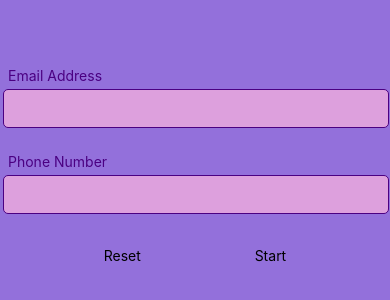
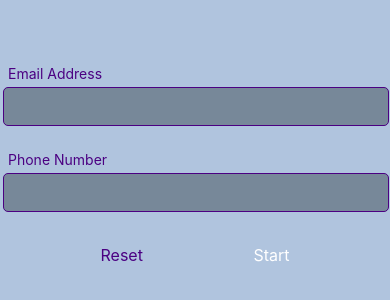
Before and after one commit to ruilinlin/CS5520_assignment2, a React Native app: screen /StartScreen in a window 390 px wide. Shown: the part 256-556 px from the top of the page. Built offline with nearby package versions, Linux system fonts and the light colour scheme.

Commit message:
adjust the style difference in addan activity page

```diff
--- a/components/Button.js
+++ b/components/Button.js
@@ -3,29 +3,31 @@ import { TouchableOpacity, Text, StyleSheet } from 'react-native';
 import colors from '../components/Color';
 
 const CustomButton = ({ title, onPress, disabled, style }) => {
-  const buttonStyle = disabled ? styles.buttonDisabled : styles.button;
+  const textStyle = disabled ? styles.textDisabled : styles.text;
+  const buttonContainer = styles.buttonContainer;
 
   return (
     <TouchableOpacity
       onPress={onPress}
       disabled={disabled}
-      style={[buttonStyle , style]} // Combine button style with custom style
+      style={[buttonContainer , style]} // Combine button style with custom style
     >
-      <Text>{title}</Text>
+      <Text style={textStyle}>{title}</Text>
     </TouchableOpacity>
   );
 };
 
 const styles = StyleSheet.create({
-  button: {
+  buttonContainer: {
+    padding: 10,
+  },
+  text: {
     fontSize: 16,
-    padding: 10,
-    Color: colors.text,
+    color: colors.text,
   },
-  buttonDisabled: {
+  textDisabled: {
     fontSize: 16,
-    padding: 10,
-    Color: colors.unabletext,
+    color: colors.unabletext,
   },
 });
 
--- a/components/Color.js
+++ b/components/Color.js
@@ -2,11 +2,11 @@
 const colors = {
   header: '#191970',
   title:"#f8f8ff",
-  unabletext: '#c71585',
+  unabletext: "white",
   cancleext: '#f8f8ff',
-  background: '#9370db',
+  background: '#b0c4de',
   inputbox:"#4b0082",
-  inputboxcolor:"#dda0dd",
+  inputboxcolor:"#778899",
   text: '#4b0082',
   inputtext: '#4b0082',
   error: '#ffd700',
--- a/components/Header.js
+++ b/components/Header.js
@@ -39,7 +39,7 @@ const styles = StyleSheet.create({
     flexDirection: 'row',
   },
   buttonContainer:{
-    paddingHorizontal: 20,
+    paddingHorizontal: 5,
   },
   headerText: {
     color: colors.title,
--- a/components/Input.js
+++ b/components/Input.js
@@ -1,36 +1,39 @@
 import React, { useState } from 'react';
-import { View, Text, TextInput, StyleSheet, Platform } from 'react-native';
+import { View, Text, TextInput, StyleSheet, Platform, TouchableOpacity } from 'react-native';
+import DateTimePicker from '@react-native-community/datetimepicker';
 import DropDownPicker from 'react-native-dropdown-picker';
-import DateTimePicker from '@react-native-community/datetimepicker';
 import colors from '../components/Color';
 
-const Input = ({ title, inputHandler, value, items = null, isDateInput = false }) => {
+const Input = ({ title, inputHandler, value, items = null,isDateInput = false }) => {
+  const [showDatePicker, setShowDatePicker] = useState(false);
+  const [date, setDate] = useState(value ? new Date(value) : new Date());
   const [open, setOpen] = useState(false);
   const [selectedItem, setSelectedItem] = useState(value);
-  const [showDatePicker, setShowDatePicker] = useState(false);
-  const [date, setDate] = useState(value ? new Date(value) : new Date());
 
-  // Handle date change for DateTimePicker
+  const dynamicDropdownStyle = open ? { zIndex: 3000 } : { zIndex: 1 };
+
+  const showDatepicker = () => {
+    setShowDatePicker(true);
+  };
+
   const handleDateChange = (event, selectedDate) => {
     const currentDate = selectedDate || date;
-    setShowDatePicker(Platform.OS === 'ios');
+    setShowDatePicker(Platform.OS === 'ios' ? true : false); // On Android, the picker will close automatically
     setDate(currentDate);
-    inputHandler(currentDate.toISOString());
+    inputHandler(currentDate.toDateString()); // Pass the selected date in YYYY-MM-DD format
   };
 
-  // Dynamically adjust zIndex for DropDownPicker
-  const dynamicDropdownStyle = open ? { zIndex: 3000 } : { zIndex: 1 };
-
   return (
-    <View style={[styles.inputContainer, dynamicDropdownStyle]}>
+  <View style={[styles.inputContainer, dynamicDropdownStyle]}>
       <Text style={styles.titleText}>{title}</Text>
       {isDateInput ? (
         <>
-          <TextInput
-            style={styles.input}
-//            value={date.toLocaleDateString()}
-            onFocus={() => setShowDatePicker(true)}
-          />
+          <TouchableOpacity onPress={showDatepicker} style={styles.input}>
+            <Text style={styles.dateText}>
+              {date.toDateString()}
+            </Text>
+          </TouchableOpacity>
+
           {showDatePicker && (
             <DateTimePicker
               testID="dateTimePicker"
@@ -38,6 +41,8 @@ const Input = ({ title, inputHandler, value, items = null, isDateInput = false }
               mode="date"
               display="default"
               onChange={handleDateChange}
+              display="inline"
+              style={{ backgroundColor: colors.background }}
             />
           )}
         </>
@@ -49,19 +54,19 @@ const Input = ({ title, inputHandler, value, items = null, isDateInput = false }
           setOpen={setOpen}
           setValue={setSelectedItem}
           onChangeValue={(value) => {
-            inputHandler(value);
-            setSelectedItem(value);
+          inputHandler(value);
+          setSelectedItem(value);
           }}
           containerStyle={styles.dropdownContainer}
           style={styles.dropdown}
           dropDownStyle={dynamicDropdownStyle}
           zIndexInverse={1000}
         />
-      ) : (
+      ): (
         <TextInput
           style={styles.input}
           onChangeText={(text) => inputHandler(text)}
-          value={typeof value === 'string' ? value : selectedItem}
+          value={value}
         />
       )}
     </View>
@@ -84,6 +89,9 @@ const styles = StyleSheet.create({
     backgroundColor: colors.inputboxcolor,
     padding: 10,
   },
+  dateText:{
+    color: colors.text,
+  },
   dropdownContainer: {
     width: '100%',
   },
@@ -93,6 +101,9 @@ const styles = StyleSheet.create({
   dropdownItem: {
     justifyContent: 'flex-start',
   },
+  datePicker:{
+    backgroundColor:colors.background,
+  },
 });
 
 export default Input;
--- a/screens/AddAnActivity.js
+++ b/screens/AddAnActivity.js
@@ -1,4 +1,4 @@
-import { StyleSheet, Text, View } from 'react-native';
+import { StyleSheet, Text, View, Alert} from 'react-native';
 import React, { useState } from 'react';
 import Input from '../components/Input';
 import CustomButton from '../components/Button';
@@ -29,6 +29,7 @@ export default function AddAnActivity() {
     setActivity("");
     setDate("");
     setDuration("");
+    navigation.goBack();
   }
 
   function handleSave() {
@@ -43,7 +44,9 @@ export default function AddAnActivity() {
 
   return (
     <View style={styles.container}>
-      <Header title={"Add An Activity"}/>
+      <View style={styles.HeaderContainer}>
+        <Header title={"Add An Activity"}/>
+      </View>
         <View style ={styles.inputContainer}>
         <Input
           value={activity}
@@ -80,15 +83,21 @@ const styles = StyleSheet.create({
   container: {
     flex: 1,
     backgroundColor:colors.background,
+    alignItems: "center",
 //    justifyContent: "center",
   },
+  HeaderContainer:{
+    flex: 1,
+  },
   buttonContainer: {
+    flex: 1,
     flexDirection: 'row',
-    justifyContent: 'space-evenly',
+
   },
   inputContainer:{
-    margin:3,
-    width: "99%",
+    flex: 4,
+   margintop:70,
+    width: "90%",
   },
   errorText: {
     color: colors.inputbox,
```
